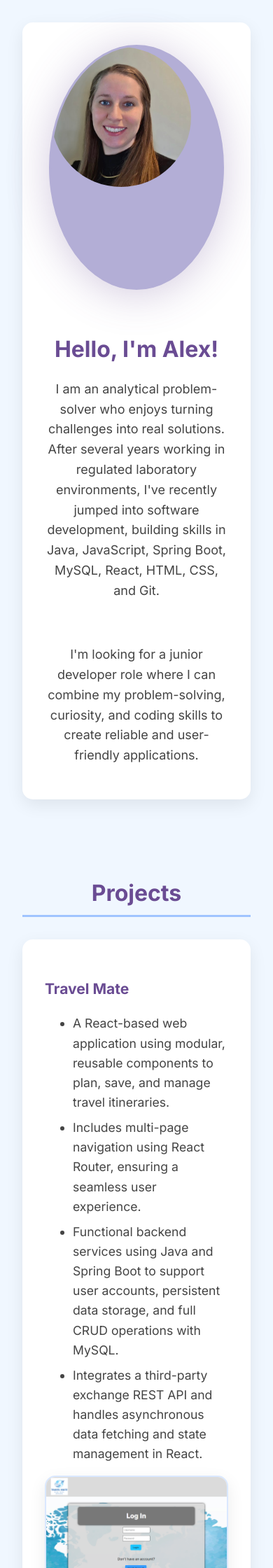
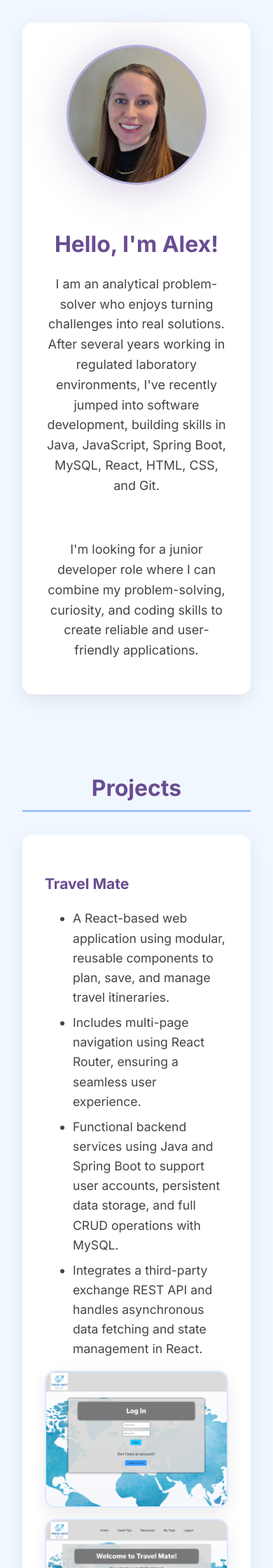
Before and after one commit to afneal/afneal.github.io, a Jekyll site: the page built from index.html, in a window 390 px wide. Shown: the top 2240 px of the page at 70% size. Built offline with Jekyll 4.4.1, drawn with Linux system fonts in a browser that asks for light colours.

Commit message:
fixed responsive bug with profile photo

```diff
--- a/assets/main.scss
+++ b/assets/main.scss
@@ -20,9 +20,6 @@ body {
   padding: 2rem 1rem;
   box-sizing: border-box;
 }
-
-
-
 
 
 
@@ -56,10 +53,10 @@ body {
   flex: 1 1 300px;
   display: flex;
   justify-content: center;
+  align-items: center;
 }
 
 .photo-wrapper {
-  display: inline-block;
   width: 250px;
   height: 350px;
   border-radius: 50% / 50%;
@@ -67,16 +64,21 @@ body {
   border: 3px solid #b3aed6;
   background-color: #b3aed6;
   box-shadow:
-      0 6px 60px rgba(106, 76, 147, 0.3),
+      0 6px 60px rgba(106, 76, 147, 0.3);
+display: flex;
+justify-content: center;
+align-items: center;
 
 }
 
 .photo-wrapper img {
   width: 100%;
-  height: 100%;
+  height: auto;
+  max-height: 100%;
   object-fit: cover;
   display: block;
-  border-radius: 50% / 50%;
+  border-radius: 50%;
+
 }
 
 .about-me-text {
@@ -249,15 +251,23 @@ body {
   .about-me-text {
     text-align: center;
   }
+
+.photo-wrapper {
+  width: 200px;
+  height: 200px;
+  border-radius: 50%;
+}
+
+.photo-wrapper img {
+  width: 100%;
+  height: 100%;
+  border-radius: 50%;
+}
+
 }
 
 
-.skills {
-  padding: 3rem 0;
-  background: #fef6f9;
-  border-radius: 15px;
-  text-align: center;
-}
+
 
 .skills-card {
   display: grid;
```
